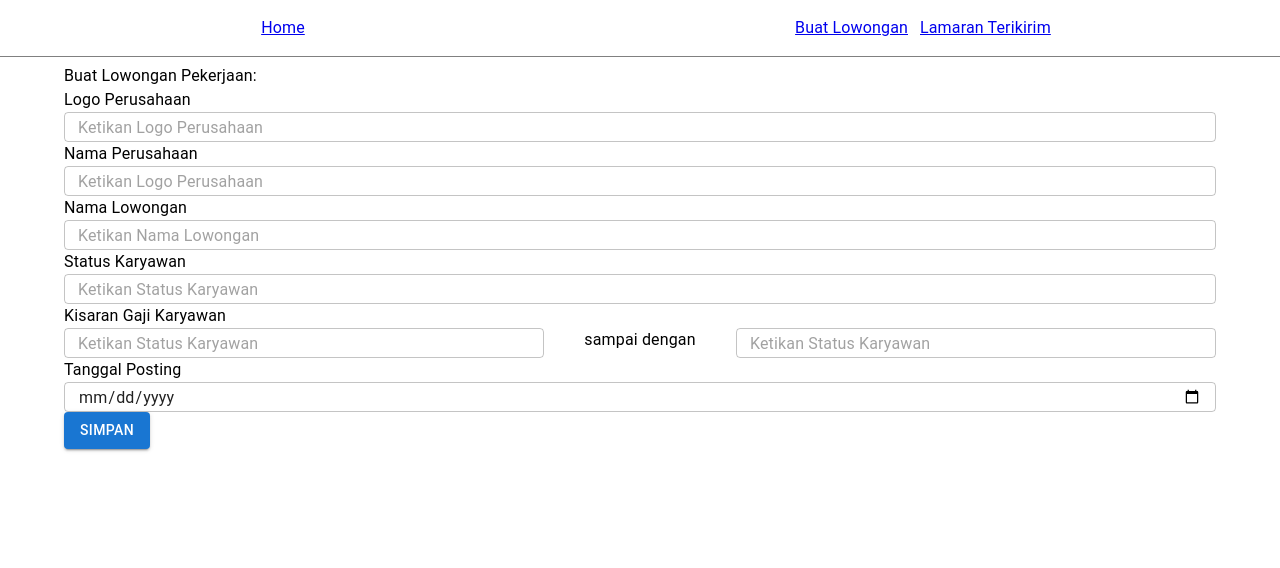
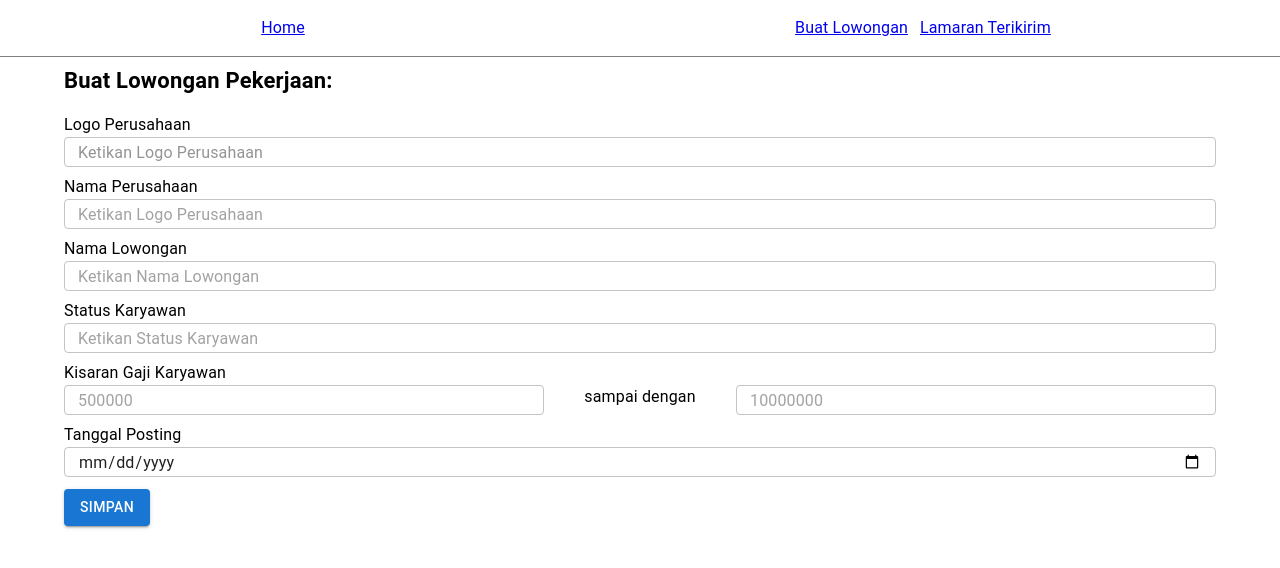
Before and after one commit to rivari22/klob-rivari, a React (Create React App) app: page /buat-lowongan-pekerjaan in a window 1280 px wide. Shown: the top 568 px of the page. Built offline with nearby package versions, Linux system fonts and the light colour scheme; no server answers.

Commit message:
feat: add validation to form with react hook form (RELEASE 5)

```diff
--- a/src/components/Card/CardJobApplication.tsx
+++ b/src/components/Card/CardJobApplication.tsx
@@ -50,7 +50,7 @@ const CardJobApplication = ({
       </Typography>
       <Typography textAlign="end">{postedDate || "01/02/2022"}</Typography>
       <Box>
-        <Link to={`/lowongan/detail/${jobVacancyCode}`}>Baca Detail {jobVacancyCode}</Link>
+        <Link to={`/lowongan/detail/${jobVacancyCode}`}>Baca Detail</Link>
       </Box>
       <Button
         variant="contained"
--- a/src/pages/CreateJobApplicationPage.tsx
+++ b/src/pages/CreateJobApplicationPage.tsx
@@ -1,148 +1,221 @@
 import {
+  Alert,
   Button,
   Container,
   FormControl,
   Grid,
   OutlinedInput,
+  Snackbar,
   Typography,
 } from "@mui/material";
-import React, { useContext, useState } from "react";
-import { JobListContext } from "../context/JobListContextProvider";
+import React, { useContext, useEffect, useState } from "react";
+import { SubmitHandler, useForm } from "react-hook-form";
+import Title from "../components/Title/Title";
+import { JobListContext, JobListType } from "../context/JobListContextProvider";
 import generateStringRandom from "../helpers/generateStringRandom";
+
+type FormInput = Omit<
+  JobListType,
+  | "jobVacancyCode"
+  | "corporateId"
+  | "applied"
+  | "descriptions"
+  | "salaryFrom"
+  | "salaryTo"
+> & {
+  salaryFrom: number | string;
+  salaryTo: number | string;
+};
+
+const initValueInput: FormInput = {
+  corporateLogo: "",
+  corporateName: "",
+  positionName: "",
+  postedDate: "",
+  salaryFrom: "",
+  salaryTo: "",
+  status: "",
+};
 
 const CreateJobApplicationPage = () => {
   const { jobList, setJobList } = useContext(JobListContext);
+  const {
+    register,
+    handleSubmit,
+    formState: { errors },
+    reset,
+  } = useForm<FormInput>();
 
-  const [dataField, setDataField] = useState<any>({
-    corporateLogo: "",
-    corporateName: "",
-    positionName: "",
-    status: "",
-    salaryFrom: "",
-    salaryTo: "",
-    postedDate: null,
+  // TODO: CREATE CUSTOM HOOKS
+  const [openSnackbar, setOpenSnackbar] = useState<{
+    open: boolean;
+    message: string;
+    type: "error" | "success";
+  }>({
+    open: false,
+    message: "",
+    type: "success",
   });
 
-  const handleOnChangeInput = (e: any) => {
-    setDataField((prev: any) => ({
+  const onSubmit: SubmitHandler<FormInput> = (data) => {
+    const payload = {
+      ...data,
+      jobVacancyCode: generateStringRandom(12),
+      applied: false,
+      descriptions: "",
+      corporateId: generateStringRandom(6),
+      salaryFrom: +data.salaryFrom,
+      salaryTo: +data.salaryTo,
+    };
+    const newData = [...jobList, payload];
+    setJobList(newData);
+    setOpenSnackbar({
+      open: true,
+      message: "Berhasil membuat lowongan pekerjaan baru",
+      type: "success",
+    });
+    reset(initValueInput);
+  };
+
+  const handleClose = (
+    event: React.SyntheticEvent | Event,
+    reason?: string
+  ) => {
+    if (reason === "clickaway") {
+      return;
+    }
+
+    setOpenSnackbar((prev) => ({
       ...prev,
-      [e.target?.name]: e.target?.value,
+      open: false,
+      message: "",
     }));
   };
 
-  const handleSave = () => {
-    const payload = {
-      jobVacancyCode: generateStringRandom(12),
-      ...dataField,
-      applied: false,
-      descriptions: "",
-      corporateId: generateStringRandom(6),
-      salaryFrom: +dataField.salaryFrom,
-      salaryTo: +dataField.salaryTo,
-    };
-
-    const newData = [...jobList, payload];
-    setJobList(newData);
-  };
+  useEffect(() => {
+    const errorTemp = Object.values(errors);
+    if (errors && errorTemp.length) {
+      setOpenSnackbar({
+        open: true,
+        message: errorTemp.map((error) => error.message).join(", "),
+        type: "error",
+      });
+    }
+  }, [errors]);
 
   return (
     <Container>
-      <Typography>Buat Lowongan Pekerjaan:</Typography>
-      <FormControl sx={{ width: "100%" }} variant="outlined">
-        <Typography htmlFor="" component={"label"}>
+      {/* TODO: CREATE TOAST TO GLOBAL COMPONENT */}
+      <Snackbar
+        open={openSnackbar.open}
+        autoHideDuration={3000}
+        onClose={handleClose}
+        message="Note archived"
+        key={"top right"}
+        anchorOrigin={{ vertical: "top", horizontal: "right" }}
+      >
+        <Alert severity={openSnackbar.type}>{openSnackbar.message}</Alert>
+      </Snackbar>
+      <Title>Buat Lowongan Pekerjaan:</Title>
+      <form onSubmit={handleSubmit(onSubmit)}>
+        <FormControl sx={{ width: "100%", margin: "16px 0px 8px 0px" }}>
+          <Typography htmlFor="corporateLogo" component={"label"} zIndex={2}>
             Logo Perusahaan
           </Typography>
           <OutlinedInput
-          name="corporateLogo"
-          onChange={handleOnChangeInput}
-          value={dataField.corporateLogo}
-          // id="outlined-adornment-weight"
-          style={{ height: "30px" }}
+            {...register("corporateLogo", {
+              required: "Logo perusahaan wajib diisi",
+            })}
+            error={Boolean(errors.corporateLogo)}
+            style={{ height: "30px", color: "black" }}
             placeholder="Ketikan Logo Perusahaan"
-          // onChange={handleChange("weight")}
-          // endAdornment={<InputAdornment position="end">kg</InputAdornment>}
-          // aria-describedby="outlined-weight-helper-text"
-          // inputProps={{
-          //   "aria-label": "weight",
-          // }}
           />
+          {errors?.corporateLogo && (
+            <Typography zIndex={2} color="red" fontSize="12px">
+              {errors.corporateLogo.message}
+            </Typography>
+          )}
         </FormControl>
-      <FormControl sx={{ width: "100%" }} variant="outlined">
-        <Typography htmlFor="" component={"label"}>
+        <FormControl
+          sx={{ width: "100%", marginBottom: "8px" }}
+          variant="outlined"
+        >
+          <Typography htmlFor="corporateName" component={"label"} zIndex={2}>
             Nama Perusahaan
           </Typography>
           <OutlinedInput
-          // id="outlined-adornment-weight"
-          name="corporateName"
-          onChange={handleOnChangeInput}
-          value={dataField.corporateName}
+            {...register("corporateName", {
+              required: "Nama Perusahaan wajib diisi",
+            })}
+            error={Boolean(errors.corporateName)}
             style={{ height: "30px" }}
             placeholder="Ketikan Logo Perusahaan"
-          // onChange={handleChange("weight")}
-          // endAdornment={<InputAdornment position="end">kg</InputAdornment>}
-          // aria-describedby="outlined-weight-helper-text"
-          // inputProps={{
-          //   "aria-label": "weight",
-          // }}
           />
+          {errors?.corporateName && (
+            <Typography zIndex={2} color="red" fontSize="12px">
+              {errors.corporateName.message}
+            </Typography>
+          )}
         </FormControl>
-      <FormControl sx={{ width: "100%" }} variant="outlined">
-        <Typography htmlFor="" component={"label"}>
+        <FormControl
+          sx={{ width: "100%", marginBottom: "8px" }}
+          variant="outlined"
+        >
+          <Typography htmlFor="positionName" component={"label"} zIndex={2}>
             Nama Lowongan
           </Typography>
           <OutlinedInput
-          // id="outlined-adornment-weight"
-          name="positionName"
-          onChange={handleOnChangeInput}
-          value={dataField.positionName}
+            {...register("positionName", {
+              required: "Nama Lowongan wajib diisi",
+            })}
             style={{ height: "30px" }}
             placeholder="Ketikan Nama Lowongan"
-          // onChange={handleChange("weight")}
-          // endAdornment={<InputAdornment position="end">kg</InputAdornment>}
-          // aria-describedby="outlined-weight-helper-text"
-          // inputProps={{
-          //   "aria-label": "weight",
-          // }}
+            error={Boolean(errors.positionName)}
           />
+          {errors?.positionName && (
+            <Typography zIndex={2} color="red" fontSize="12px">
+              {errors.positionName.message}
+            </Typography>
+          )}
         </FormControl>
-      <FormControl sx={{ width: "100%" }} variant="outlined">
-        <Typography htmlFor="" component={"label"}>
+        <FormControl
+          sx={{ width: "100%", marginBottom: "8px" }}
+          variant="outlined"
+        >
+          <Typography htmlFor="status" component={"label"} zIndex={2}>
             Status Karyawan
           </Typography>
           <OutlinedInput
-          // id="outlined-adornment-weight"
-          name="status"
-          onChange={handleOnChangeInput}
-          value={dataField.status}
+            {...register("status", { required: "Status Karyawan wajib diisi" })}
             style={{ height: "30px" }}
             placeholder="Ketikan Status Karyawan"
-          // onChange={handleChange("weight")}
-          // endAdornment={<InputAdornment position="end">kg</InputAdornment>}
-          // aria-describedby="outlined-weight-helper-text"
-          // inputProps={{
-          //   "aria-label": "weight",
-          // }}
+            error={Boolean(errors.status)}
           />
+          {errors?.status && (
+            <Typography zIndex={2} color="red" fontSize="12px">
+              {errors.status.message}
+            </Typography>
+          )}
         </FormControl>
-      <Typography>Kisaran Gaji Karyawan</Typography>
-      <Grid container>
+        <Typography zIndex={2}>Kisaran Gaji Karyawan</Typography>
+        <Grid container mb={"8px"}>
           <Grid item xs={5}>
             <FormControl sx={{ width: "100%" }} variant="outlined">
               <OutlinedInput
-              // id="outlined-adornment-weight"
-              name="salaryFrom"
-              onChange={handleOnChangeInput}
-              value={dataField.salaryFrom}
+                {...register("salaryFrom", {
+                  required: "Kisaran mulai gaji karyawan wajib diisi",
+                  valueAsNumber: true,
+                })}
                 style={{ height: "30px" }}
-              placeholder="Ketikan Status Karyawan"
+                placeholder="500000"
                 type="number"
-              // onChange={handleChange("weight")}
-              // endAdornment={<InputAdornment position="end">kg</InputAdornment>}
-              // aria-describedby="outlined-weight-helper-text"
-              // inputProps={{
-              //   "aria-label": "weight",
-              // }}
+                error={Boolean(errors.salaryFrom)}
               />
+              {errors?.salaryFrom && (
+                <Typography zIndex={2} color="red" fontSize="12px">
+                  {errors.salaryFrom.message}
+                </Typography>
+              )}
             </FormControl>
           </Grid>
           <Grid item xs={2}>
@@ -151,47 +224,48 @@ const CreateJobApplicationPage = () => {
           <Grid item xs={5}>
             <FormControl sx={{ width: "100%" }} variant="outlined">
               <OutlinedInput
-              // id="outlined-adornment-weight"
-              name="salaryTo"
-              onChange={handleOnChangeInput}
-              value={dataField.salaryTo}
+                {...register("salaryTo", {
+                  required: "Kisaran maksimal gaji karyawan wajib diisi",
+                  valueAsNumber: true,
+                })}
                 style={{ height: "30px" }}
-              placeholder="Ketikan Status Karyawan"
+                placeholder="10000000"
                 type="number"
-              // onChange={handleChange("weight")}
-              // endAdornment={<InputAdornment position="end">kg</InputAdornment>}
-              // aria-describedby="outlined-weight-helper-text"
-              // inputProps={{
-              //   "aria-label": "weight",
-              // }}
+                error={Boolean(errors.salaryTo)}
               />
+              {errors?.salaryTo && (
+                <Typography zIndex={2} color="red" fontSize="12px">
+                  {errors.salaryTo.message}
+                </Typography>
+              )}
             </FormControl>
           </Grid>
         </Grid>
-      <FormControl sx={{ width: "100%" }} variant="outlined">
-        <Typography htmlFor="" component={"label"}>
+        <FormControl
+          sx={{ width: "100%", marginBottom: "12px" }}
+          variant="outlined"
+        >
+          <Typography htmlFor="postedDate" component={"label"} zIndex={2}>
             Tanggal Posting
           </Typography>
           <OutlinedInput
-          // id="outlined-adornment-weight"
-          //   value={""}
-          name="postedDate"
-          onChange={handleOnChangeInput}
-          value={dataField.postedDate}
+            {...register("postedDate", {
+              required: "Tanggal posting wajib diisi",
+            })}
             style={{ height: "30px" }}
-          placeholder="Ketikan Logo Perusahaan"
             type="date"
-          // onChange={handleChange("weight")}
-          // endAdornment={<InputAdornment position="end">kg</InputAdornment>}
-          // aria-describedby="outlined-weight-helper-text"
-          // inputProps={{
-          //   "aria-label": "weight",
-          // }}
+            error={Boolean(errors.postedDate)}
           />
+          {errors?.postedDate && (
+            <Typography zIndex={2} color="red" fontSize="12px">
+              {errors.postedDate.message}
+            </Typography>
+          )}
         </FormControl>
-      <Button onClick={handleSave} variant="contained">
+        <Button variant="contained" type="submit">
           Simpan
         </Button>
+      </form>
     </Container>
   );
 };
--- a/src/pages/Homepage.tsx
+++ b/src/pages/Homepage.tsx
@@ -24,7 +24,6 @@ const Homepage = () => {
       onClick={handleOnApply}
       type="sent"
     />
-    // <>test</>
   );
 };
 
```
Also changed, not shown: src/pages/JobApplicationSentPage.tsx (+23 -2 lines). Lines whose indentation alone changed are shown as unchanged.
